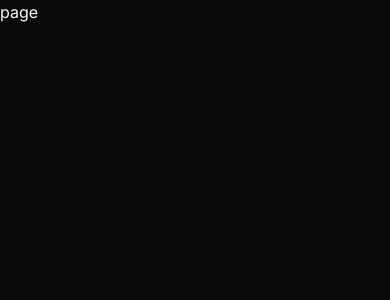
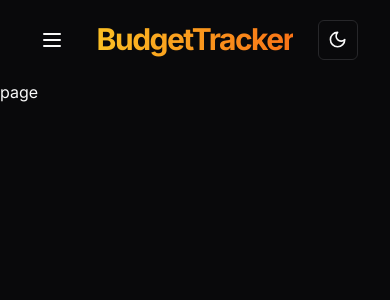
Before and after one commit to Veasna-Pen/My-Wallet, a Next.js app: page / in a window 390 px wide. Shown: the top 300 px of the page. Built offline with nearby package versions, Linux system fonts and the light colour scheme.

Commit message:
Mobile Navbar

```diff
--- a/components/Navbar.tsx
+++ b/components/Navbar.tsx
@@ -1,17 +1,20 @@
 "use client";
-import React from "react";
-import Logo from "./logo";
+import React, { useState } from "react";
+import Logo, { LogoMobile } from "./logo";
 import { usePathname } from "next/navigation";
 import Link from "next/link";
 import { cn } from "@/lib/utils";
-import { buttonVariants } from "./ui/button";
+import { Button, buttonVariants } from "./ui/button";
 import { UserButton } from "@clerk/nextjs";
 import { ThemeSwitcherBtn } from "./ThemeSwitcherBtn";
+import { Sheet, SheetContent, SheetTrigger } from "./ui/sheet";
+import { Menu } from "lucide-react";
 
 const Navbar = () => {
   return (
     <>
       <DesktopNavbar />
+      <MobileNavbar />
     </>
   );
 };
@@ -30,6 +33,45 @@ const items = [
     link: "/manage",
   },
 ];
+
+const MobileNavbar = () => {
+  const [isOpen, setIsOpen] = useState(false);
+
+  return (
+    <div className="block border-separate bg-background md:hidden">
+      <nav className="container flex items-center justify-between px-8">
+        <Sheet open={isOpen} onOpenChange={setIsOpen}>
+          <SheetTrigger asChild>
+            <Button variant={"ghost"} size={"icon"}>
+              <Menu />
+            </Button>
+          </SheetTrigger>
+          <SheetContent className="w-[400px] sm:w-[540px]" side="left">
+            <Logo />
+            <div className="flex flex-col gap-1 pt-4">
+              {items.map((item) => (
+                <NavbarItem
+                  key={item.label}
+                  link={item.link}
+                  label={item.label}
+                  clickCallback={() => setIsOpen((prev) => !prev)}
+                />
+              ))}
+            </div>
+          </SheetContent>
+        </Sheet>
+        <div className="flex h-[80px] min-h-[60px] items-center gap-x-4">
+          <LogoMobile />
+        </div>
+        <div className="flex items-center gap-2">
+          <ThemeSwitcherBtn />
+          <UserButton afterSignOutUrl="/sign-in" />
+        </div>
+      </nav>
+    </div>
+  );
+};
+
 const DesktopNavbar = () => {
   return (
     <div className="hidden border-separate border-b bg-background md:block">
@@ -55,7 +97,15 @@ const DesktopNavbar = () => {
   );
 };
 
-const NavbarItem = ({ link, label }: { link: string; label: string }) => {
+const NavbarItem = ({
+  link,
+  label,
+  clickCallback,
+}: {
+  link: string;
+  label: string;
+  clickCallback?: () => void;
+}) => {
   const pathname = usePathname();
   const isActive = pathname === link;
   return (
@@ -67,6 +117,9 @@ const NavbarItem = ({ link, label }: { link: string; label: string }) => {
           "w-full justify-start text-lg text-muted-foreground hover:text-foreground",
           isActive && "text-foreground"
         )}
+        onClick={() => {
+          if (clickCallback) clickCallback();
+        }}
       >
         {label}
       </Link>
--- a/components/logo.tsx
+++ b/components/logo.tsx
@@ -1,10 +1,10 @@
-import { PiggyBank } from "lucide";
+import { PiggyBank } from "lucide-react";
 import React from "react";
 
 function Logo() {
   return (
     <a href="/" className="flex items-center gap-2">
-      {/* <PiggyBank className="stroke h-11 w-11 stroke-amber-500 stroke-[1.5]" /> */}
+      <PiggyBank className="stroke h-11 w-11 stroke-amber-500 stroke-[1.5]" />
       <p className="bg-gradient-to-r from-amber-400 to-orange-500 bg-clip-text text-3xl font-bold leading-tight tracking-tighter text-transparent">
         BudgetTracker
       </p>
```
